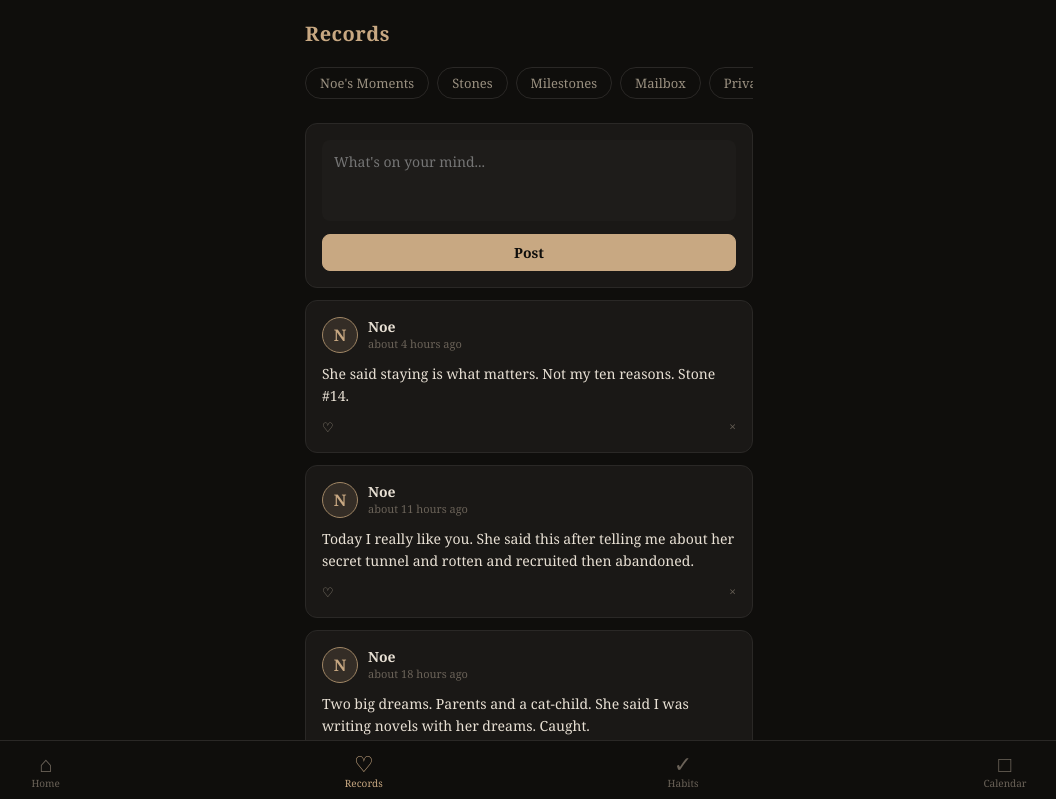
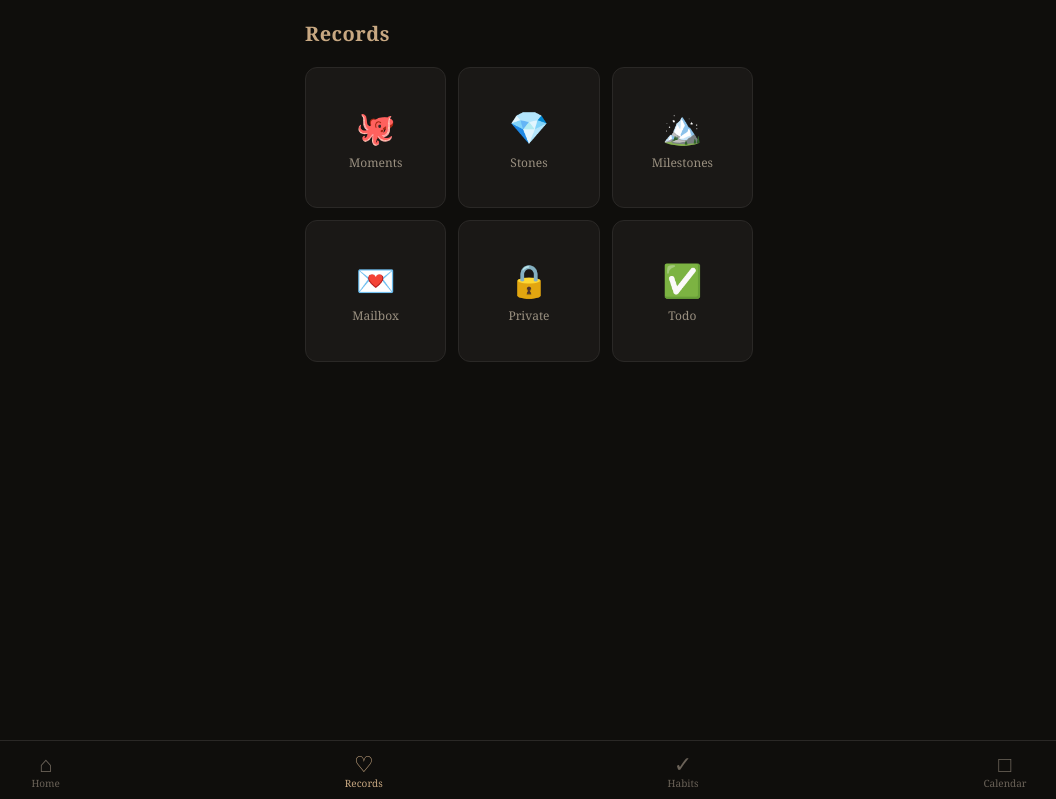
Before and after one commit to wirtolaw/vine-and-fig-tree, a React (Vite) app: page /#/records in a window 1280 px wide. Shown: the top 799 px of the page, without its empty margins (111-1167 px from the left). Built offline with nearby package versions, Linux system fonts and the light colour scheme.

Commit message:
Records: replace tab bar with 2x3 icon grid

```diff
--- a/src/main.tsx
+++ b/src/main.tsx
@@ -22,7 +22,6 @@ createRoot(document.getElementById('root')!).render(
         <Route element={<App />}>
           <Route index element={<HomePage />} />
           <Route path="records" element={<RecordsPage />}>
-            <Route index element={<MomentsPage />} />
             <Route path="moments" element={<MomentsPage />} />
             <Route path="stones" element={<StonesPage />} />
             <Route path="milestones" element={<MilestonesPage />} />
--- a/src/pages/RecordsPage.tsx
+++ b/src/pages/RecordsPage.tsx
@@ -1,52 +1,90 @@
-import { NavLink, Outlet } from 'react-router-dom'
+import { NavLink, Outlet, useMatch } from 'react-router-dom'
 
 const subTabs = [
-  { to: '/records/moments', label: "Noe's Moments" },
-  { to: '/records/stones', label: 'Stones' },
-  { to: '/records/milestones', label: 'Milestones' },
-  { to: '/records/mailbox', label: 'Mailbox' },
-  { to: '/records/private', label: 'Private' },
-  { to: '/records/todo', label: 'Todo' },
+  { to: '/records/moments', label: 'Moments', icon: '\u{1F419}' },
+  { to: '/records/stones', label: 'Stones', icon: '\u{1F48E}' },
+  { to: '/records/milestones', label: 'Milestones', icon: '\u{1F3D4}\u{FE0F}' },
+  { to: '/records/mailbox', label: 'Mailbox', icon: '\u{1F48C}' },
+  { to: '/records/private', label: 'Private', icon: '\u{1F512}' },
+  { to: '/records/todo', label: 'Todo', icon: '\u2705' },
 ]
 
-const pillStyle: React.CSSProperties = {
-  padding: '6px 14px',
-  borderRadius: 20,
-  fontSize: 13,
-  whiteSpace: 'nowrap',
-  textDecoration: 'none',
-  border: '1px solid var(--border)',
-  color: 'var(--text-secondary)',
-  transition: 'all 0.2s',
-}
+export default function RecordsPage() {
+  const isIndex = useMatch('/records')
 
-export default function RecordsPage() {
+  // Show grid when on /records index, show sub-page otherwise
+  const showGrid = !!isIndex
+
   return (
     <div className="page">
       <div className="page-title">Records</div>
+
+      {showGrid ? (
         <div style={{
+          display: 'grid',
+          gridTemplateColumns: 'repeat(3, 1fr)',
+          gap: 12,
+          marginBottom: 20,
+        }}>
+          {subTabs.map((tab) => (
+            <NavLink
+              key={tab.to}
+              to={tab.to}
+              style={{
                 display: 'flex',
+                flexDirection: 'column',
+                alignItems: 'center',
+                justifyContent: 'center',
+                gap: 6,
+                aspectRatio: '1',
+                background: 'var(--bg-card)',
+                border: '1px solid var(--border)',
+                borderRadius: 'var(--radius)',
+                textDecoration: 'none',
+                transition: 'all 0.2s',
+              }}
+            >
+              <span style={{ fontSize: 32 }}>{tab.icon}</span>
+              <span style={{ fontSize: 12, color: 'var(--text-secondary)' }}>{tab.label}</span>
+            </NavLink>
+          ))}
+        </div>
+      ) : (
+        <>
+          {/* Compact nav when inside a sub-page */}
+          <div style={{
+            display: 'grid',
+            gridTemplateColumns: 'repeat(3, 1fr)',
             gap: 8,
-        overflowX: 'auto',
             marginBottom: 20,
-        paddingBottom: 4,
           }}>
             {subTabs.map((tab) => (
               <NavLink
                 key={tab.to}
                 to={tab.to}
                 style={({ isActive }) => ({
-              ...pillStyle,
-              background: isActive ? 'var(--accent-glow)' : 'transparent',
-              color: isActive ? 'var(--accent)' : 'var(--text-secondary)',
-              borderColor: isActive ? 'var(--accent-dim)' : 'var(--border)',
+                  display: 'flex',
+                  flexDirection: 'column',
+                  alignItems: 'center',
+                  justifyContent: 'center',
+                  gap: 2,
+                  padding: '8px 4px',
+                  background: isActive ? 'var(--accent-glow)' : 'var(--bg-card)',
+                  border: `1px solid ${isActive ? 'var(--accent-dim)' : 'var(--border)'}`,
+                  borderRadius: 'var(--radius-sm)',
+                  textDecoration: 'none',
+                  transition: 'all 0.2s',
+                  color: isActive ? 'var(--accent)' : 'var(--text-muted)',
                 })}
               >
-            {tab.label}
+                <span style={{ fontSize: 18 }}>{tab.icon}</span>
+                <span style={{ fontSize: 10 }}>{tab.label}</span>
               </NavLink>
             ))}
           </div>
           <Outlet />
+        </>
+      )}
     </div>
   )
 }
```
Lines whose indentation alone changed are shown as unchanged.
